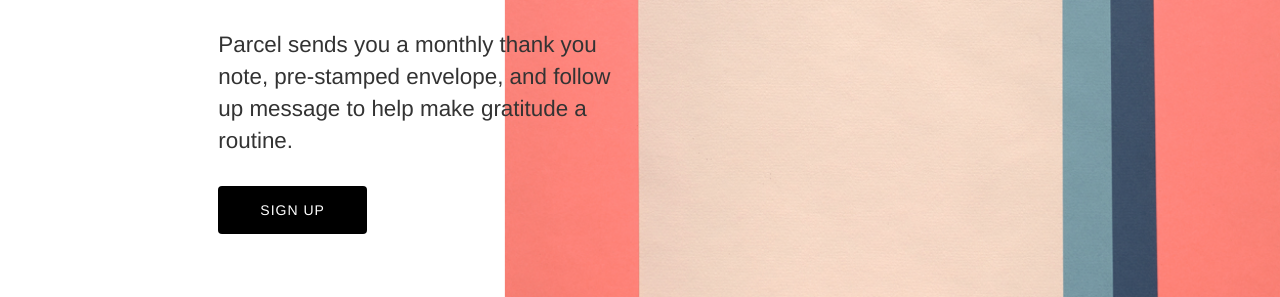
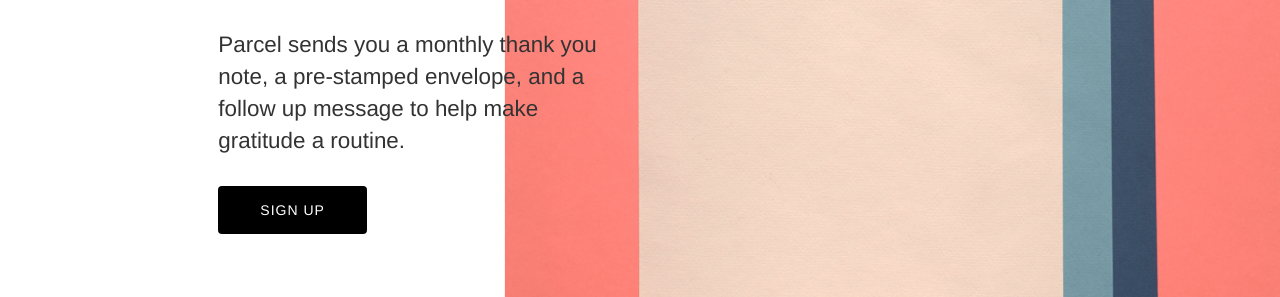
Before and after one commit to lukef02/thank-you, a plain HTML site: page index.html in a window 1280 px wide. Shown: the part 503-800 px from the top of the page. Drawn offline with nearby package versions, Linux system fonts and the light colour scheme; a web font is replaced by a local one.

Commit message:
add copy

```diff
--- a/index.html
+++ b/index.html
@@ -36,7 +36,7 @@
             <!-- Hero Text -->
           <div class="col-md-4" style="padding-top:9em;">
             <h1>We believe saying thank you should be easy.</h1>
-            <p style="padding-top:1em;">Parcel sends you a monthly thank you note, pre-stamped envelope, and follow up message to help make gratitude a routine.</p>
+            <p style="padding-top:1em;">Parcel sends you a monthly thank you note, a pre-stamped envelope, and a follow up message to help make gratitude a routine.</p>
             <div style="padding-top:1em;">
               <button type="button" class="btn btn-primary" href="subscribe.html"><a href ="subscribe.html">Sign Up</a></button>
             </div>
```
